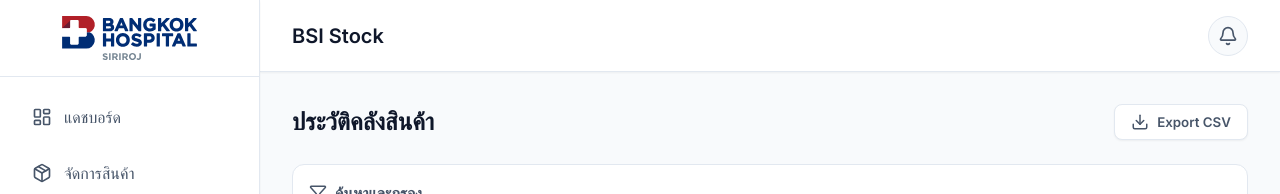
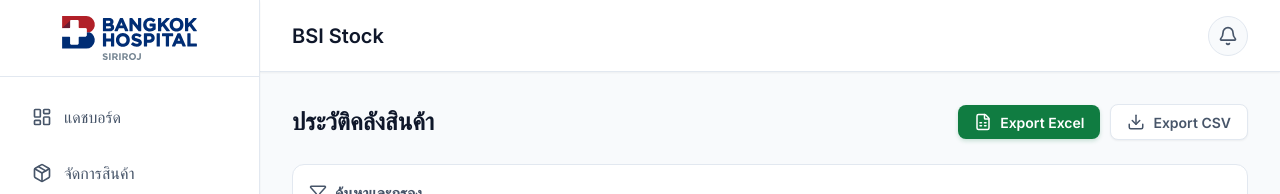
Before and after one commit to FEEKNK/BSI-Stock, a React (Vite) app: page /history in a window 1280 px wide. Shown: the top 194 px of the page. Built offline with nearby package versions, Linux system fonts and the light colour scheme; no server answers.

Commit message:
Fix date formatting 0:00, prevent HN scientific notation, and add beautiful Excel/CSV export

```diff
--- a/package.json
+++ b/package.json
@@ -24,7 +24,8 @@
     "react-chartjs-2": "^5.3.1",
     "react-dom": "^19.2.8",
     "react-router-dom": "^7.18.2",
-    "uuid": "^14.0.1"
+    "uuid": "^14.0.1",
+    "xlsx": "^0.18.5"
   },
   "devDependencies": {
     "@types/react": "^19.2.17",
--- a/src/pages/DashboardPage.jsx
+++ b/src/pages/DashboardPage.jsx
@@ -1,10 +1,11 @@
 import React, { useMemo, useState } from 'react';
-import { Package, AlertTriangle, AlertOctagon, TrendingUp, Download } from 'lucide-react';
+import { Package, AlertTriangle, AlertOctagon, TrendingUp, Download, FileSpreadsheet } from 'lucide-react';
 import { useDashboard } from '../hooks/useDashboard';
 import { useAppContext } from '../context/AppContext';
 import { StatsCard } from '../components/Dashboard/StatsCard';
 import { StockChart } from '../components/Dashboard/StockChart';
 import { Badge } from '../components/common/Badge';
+import { exportStockMatrix } from '../utils/exportUtils';
 
 export function DashboardPage() {
   const { stats, lowStockItems } = useDashboard();
@@ -56,39 +57,6 @@ export function DashboardPage() {
   }, [products]);
 
   const [activeCategoryTab, setActiveCategoryTab] = useState('ทั้งหมด');
-
-  const exportToCSV = () => {
-    let csvContent = "หมวดหมู่,ชื่อสินค้า,ไซส์,สต็อกคงเหลือ\n";
-
-    groupedStockMatrix.forEach(group => {
-      group.products.forEach(p => {
-        if (!group.sizes || group.sizes.length === 0) {
-          csvContent += `"${group.category}","${p.name}","-","0"\n`;
-        } else {
-          group.sizes.forEach(size => {
-            const sizeData = p.sizes?.[size];
-            const stock = sizeData
-              ? (typeof sizeData === 'object' ? sizeData.stock : Number(sizeData))
-              : null;
-            if (stock !== null) {
-              csvContent += `"${group.category}","${p.name}","${size}","${stock}"\n`;
-            }
-          });
-        }
-      });
-    });
-
-    // Add BOM for Excel UTF-8 compatibility
-    const bom = "\uFEFF";
-    const blob = new Blob([bom + csvContent], { type: 'text/csv;charset=utf-8;' });
-    const link = document.createElement('a');
-    const url = URL.createObjectURL(blob);
-    link.setAttribute('href', url);
-    link.setAttribute('download', `stock_report_${new Date().toISOString().split('T')[0]}.csv`);
-    document.body.appendChild(link);
-    link.click();
-    document.body.removeChild(link);
-  };
 
   return (
     <div style={{ display: 'flex', flexDirection: 'column', gap: '24px' }}>
@@ -182,8 +150,27 @@ export function DashboardPage() {
             <h3 style={{ margin: 0, fontSize: '1rem', fontWeight: 600, color: 'var(--text-primary)' }}>
               📊 ตารางสต็อกแยกตามไซส์
             </h3>
+            <div style={{ display: 'flex', gap: '6px', alignItems: 'center' }}>
               <button
-              onClick={exportToCSV}
+                onClick={() => exportStockMatrix(groupedStockMatrix, 'xlsx')}
+                style={{
+                  display: 'flex', alignItems: 'center', gap: '6px',
+                  padding: '6px 12px',
+                  backgroundColor: '#107c41',
+                  border: 'none',
+                  color: '#ffffff',
+                  borderRadius: 'var(--radius-sm)',
+                  fontSize: '0.75rem',
+                  fontWeight: 600,
+                  cursor: 'pointer',
+                  boxShadow: '0 1px 3px rgba(16, 124, 65, 0.2)'
+                }}
+                title="ดาวน์โหลดเป็นไฟล์ Excel (.xlsx) สวยงาม คอลัมน์พอดี"
+              >
+                <FileSpreadsheet size={14} /> Export Excel
+              </button>
+              <button
+                onClick={() => exportStockMatrix(groupedStockMatrix, 'csv')}
                 style={{
                   display: 'flex', alignItems: 'center', gap: '6px',
                   padding: '6px 12px',
@@ -200,6 +187,7 @@ export function DashboardPage() {
               >
                 <Download size={14} /> Export CSV
               </button>
+            </div>
           </div>
 
           {/* Category Tabs */}
--- a/src/pages/DispensingPage.jsx
+++ b/src/pages/DispensingPage.jsx
@@ -1,9 +1,10 @@
 import React, { useState } from 'react';
-import { Plus, Search, Filter, Download } from 'lucide-react';
+import { Plus, Search, Filter, Download, FileSpreadsheet } from 'lucide-react';
 import { useDispensing } from '../hooks/useDispensing';
 import { DispensingList } from '../components/Dispensing/DispensingList';
 import { DispensingForm } from '../components/Dispensing/DispensingForm';
 import { Modal } from '../components/common/Modal';
+import { exportDispensingHistory } from '../utils/exportUtils';
 
 export function DispensingPage() {
   const { history, isLoading, fetchHistory, addRecord, updateRecord, deleteRecord } = useDispensing();
@@ -85,40 +86,32 @@ export function DispensingPage() {
     fontSize: '0.875rem'
   };
 
-  const exportToCSV = () => {
-    let csvContent = "วันที่,ประเภท,HN,สินค้า,ไซส์,จำนวน,ผู้เบิก,หมายเหตุ\n";
-
-    history.forEach(record => {
-      const date = record.dispensed_date ? new Date(record.dispensed_date).toLocaleString('th-TH') : '-';
-      const type = record.type === 'IN' ? 'รับเข้า' : 'เบิกออก';
-      const hn = record.hn || '-';
-      const product = record.product_name || '-';
-      const size = record.size || '-';
-      const quantity = record.quantity || 0;
-      const seller = record.seller || '-';
-      const note = record.note || '-';
-
-      const escapeCsv = (str) => `"${String(str).replace(/"/g, '""')}"`;
-      csvContent += `${escapeCsv(date)},${escapeCsv(type)},${escapeCsv(hn)},${escapeCsv(product)},${escapeCsv(size)},${escapeCsv(quantity)},${escapeCsv(seller)},${escapeCsv(note)}\n`;
-    });
-
-    const bom = "\uFEFF";
-    const blob = new Blob([bom + csvContent], { type: 'text/csv;charset=utf-8;' });
-    const link = document.createElement('a');
-    const url = URL.createObjectURL(blob);
-    link.setAttribute('href', url);
-    link.setAttribute('download', `history_report_${new Date().toISOString().split('T')[0]}.csv`);
-    document.body.appendChild(link);
-    link.click();
-    document.body.removeChild(link);
-  };
-
   return (
     <div style={{ display: 'flex', flexDirection: 'column', gap: '24px' }}>
-      <div style={{ display: 'flex', justifyContent: 'space-between', alignItems: 'center' }}>
+      <div style={{ display: 'flex', justifyContent: 'space-between', alignItems: 'center', flexWrap: 'wrap', gap: '12px' }}>
         <h1 style={{ fontSize: '1.5rem', fontWeight: 700, margin: 0, color: 'var(--text-primary)' }}>ประวัติคลังสินค้า</h1>
+        <div style={{ display: 'flex', gap: '10px', alignItems: 'center' }}>
           <button
-          onClick={exportToCSV}
+            onClick={() => exportDispensingHistory(history, 'xlsx')}
+            style={{
+              display: 'flex', alignItems: 'center', gap: '8px',
+              padding: '8px 16px',
+              backgroundColor: '#107c41',
+              border: 'none',
+              color: '#ffffff',
+              borderRadius: 'var(--radius-md)',
+              fontWeight: 600,
+              fontSize: '0.875rem',
+              cursor: 'pointer',
+              boxShadow: '0 2px 4px rgba(16, 124, 65, 0.2)',
+              transition: 'all 0.2s'
+            }}
+            title="ดาวน์โหลดเป็นไฟล์ Excel (.xlsx) สวยงาม คอลัมน์พอดี ไม่มี 0:00"
+          >
+            <FileSpreadsheet size={18} /> Export Excel
+          </button>
+          <button
+            onClick={() => exportDispensingHistory(history, 'csv')}
             style={{
               display: 'flex', alignItems: 'center', gap: '8px',
               padding: '8px 16px',
@@ -127,13 +120,16 @@ export function DispensingPage() {
               color: 'var(--text-secondary)',
               borderRadius: 'var(--radius-md)',
               fontWeight: 600,
+              fontSize: '0.875rem',
               cursor: 'pointer',
-            boxShadow: 'var(--shadow-sm)'
+              boxShadow: 'var(--shadow-sm)',
+              transition: 'all 0.2s'
             }}
-          title="ดาวน์โหลดเป็นไฟล์ CSV"
+            title="ดาวน์โหลดเป็นไฟล์ CSV (ไม่มี 0:00 และจัดฟอร์แมตแล้ว)"
           >
             <Download size={18} /> Export CSV
           </button>
+        </div>
       </div>
 
       <div style={{
--- /dev/null
+++ b/src/utils/exportUtils.js
@@ -0,0 +1,213 @@
+import * as XLSX from 'xlsx';
+
+/**
+ * Format a date string (YYYY-MM-DD or ISO) into clean Thai date (DD/MM/BBBB) without time (no 0:00 or 0.00)
+ */
+export const formatExportDate = (dateVal) => {
+  if (!dateVal) return '-';
+  if (typeof dateVal === 'string') {
+    const clean = dateVal.split('T')[0];
+    const parts = clean.split('-');
+    if (parts.length === 3) {
+      const y = parseInt(parts[0], 10);
+      const m = parts[1].padStart(2, '0');
+      const d = parts[2].padStart(2, '0');
+      const thaiYear = y > 2400 ? y : y + 543;
+      return `${d}/${m}/${thaiYear}`;
+    }
+  }
+  const d = new Date(dateVal);
+  if (isNaN(d.getTime())) return String(dateVal);
+  const day = String(d.getDate()).padStart(2, '0');
+  const month = String(d.getMonth() + 1).padStart(2, '0');
+  const year = d.getFullYear();
+  const thaiYear = year > 2400 ? year : year + 543;
+  return `${day}/${month}/${thaiYear}`;
+};
+
+/**
+ * Export Dispensing History to Excel (.xlsx) or CSV (.csv)
+ */
+export const exportDispensingHistory = (history = [], format = 'xlsx') => {
+  if (!history || history.length === 0) {
+    alert('ไม่มีข้อมูลประวัติสำหรับส่งออก');
+    return;
+  }
+
+  const filename = `history_report_${new Date().toISOString().split('T')[0]}`;
+
+  if (format === 'xlsx') {
+    // 1. Prepare Header and Data rows
+    const headers = ['วันที่', 'ประเภท', 'HN', 'สินค้า', 'ไซส์', 'จำนวน', 'ผู้เบิก', 'หมายเหตุ'];
+
+    const rows = history.map(record => [
+      formatExportDate(record.dispensed_date),
+      record.type === 'IN' ? 'รับเข้า' : 'เบิกออก',
+      record.hn ? String(record.hn) : '-',
+      record.product_name || '-',
+      record.size || '-',
+      Number(record.quantity) || 0,
+      record.seller || '-',
+      record.note || '-'
+    ]);
+
+    const data = [headers, ...rows];
+
+    // 2. Create Sheet
+    const ws = XLSX.utils.aoa_to_sheet(data);
+
+    // 3. Ensure HN column is strictly stored as string type ('s') to prevent scientific notation (e.g. 1.55E+10)
+    const hnColIndex = 2; // Column C (0-indexed)
+    for (let r = 1; r <= rows.length; r++) {
+      const cellRef = XLSX.utils.encode_cell({ r, c: hnColIndex });
+      if (ws[cellRef]) {
+        ws[cellRef].t = 's'; // Force string
+        ws[cellRef].z = '@'; // Text format
+      }
+    }
+
+    // 4. Calculate auto column widths with safety margin so no '#########' occurs
+    const colWidths = headers.map((header, colIdx) => {
+      let maxLen = header.length * 2; // Thai characters approx width
+      data.forEach(row => {
+        const val = row[colIdx];
+        if (val !== null && val !== undefined) {
+          const str = String(val);
+          const len = str.length;
+          if (len > maxLen) maxLen = len;
+        }
+      });
+      return { wch: Math.max(maxLen + 4, 14) };
+    });
+
+    ws['!cols'] = colWidths;
+
+    // 5. Create Workbook and Download
+    const wb = XLSX.utils.book_new();
+    XLSX.utils.book_append_sheet(wb, ws, 'ประวัติการเบิกสินค้า');
+    XLSX.writeFile(wb, `${filename}.xlsx`);
+
+  } else {
+    // Export Clean CSV
+    let csvContent = "วันที่,ประเภท,HN,สินค้า,ไซส์,จำนวน,ผู้เบิก,หมายเหตุ\n";
+
+    history.forEach(record => {
+      const date = formatExportDate(record.dispensed_date);
+      const type = record.type === 'IN' ? 'รับเข้า' : 'เบิกออก';
+      const hn = record.hn ? String(record.hn) : '-';
+      const product = record.product_name || '-';
+      const size = record.size || '-';
+      const quantity = record.quantity || 0;
+      const seller = record.seller || '-';
+      const note = record.note || '-';
+
+      const escapeCsv = (str) => `"${String(str).replace(/"/g, '""')}"`;
+
+      // For HN in CSV, if it is a long number, prefix with ="..." so Excel opens as text without scientific notation (1.55E+10)
+      const formattedHn = /^\d{5,}$/.test(hn) ? `="${hn}"` : escapeCsv(hn);
+
+      csvContent += `${escapeCsv(date)},${escapeCsv(type)},${formattedHn},${escapeCsv(product)},${escapeCsv(size)},${quantity},${escapeCsv(seller)},${escapeCsv(note)}\n`;
+    });
+
+    const bom = "\uFEFF"; // UTF-8 BOM for Thai support in Excel
+    const blob = new Blob([bom + csvContent], { type: 'text/csv;charset=utf-8;' });
+    const link = document.createElement('a');
+    const url = URL.createObjectURL(blob);
+    link.setAttribute('href', url);
+    link.setAttribute('download', `${filename}.csv`);
+    document.body.appendChild(link);
+    link.click();
+    document.body.removeChild(link);
+    URL.revokeObjectURL(url);
+  }
+};
+
+/**
+ * Export Stock Matrix to Excel (.xlsx) or CSV (.csv)
+ */
+export const exportStockMatrix = (groupedStockMatrix = [], format = 'xlsx') => {
+  if (!groupedStockMatrix || groupedStockMatrix.length === 0) {
+    alert('ไม่มีข้อมูลสำหรับส่งออก');
+    return;
+  }
+
+  const filename = `stock_report_${new Date().toISOString().split('T')[0]}`;
+
+  const rows = [];
+  groupedStockMatrix.forEach(group => {
+    (group.products || []).forEach(p => {
+      if (!group.sizes || group.sizes.length === 0) {
+        rows.push([
+          group.category || '-',
+          p.name || '-',
+          '-',
+          0
+        ]);
+      } else {
+        group.sizes.forEach(size => {
+          const sizeData = p.sizes?.[size];
+          const stock = sizeData
+            ? (typeof sizeData === 'object' ? sizeData.stock : Number(sizeData))
+            : null;
+          if (stock !== null) {
+            rows.push([
+              group.category || '-',
+              p.name || '-',
+              size,
+              Number(stock) || 0
+            ]);
+          }
+        });
+      }
+    });
+  });
+
+  if (rows.length === 0) {
+    alert('ไม่มีข้อมูลสต็อกสินค้า');
+    return;
+  }
+
+  if (format === 'xlsx') {
+    const headers = ['หมวดหมู่', 'ชื่อสินค้า', 'ไซส์', 'สต็อกคงเหลือ'];
+    const data = [headers, ...rows];
+
+    const ws = XLSX.utils.aoa_to_sheet(data);
+
+    const colWidths = headers.map((header, colIdx) => {
+      let maxLen = header.length * 2;
+      data.forEach(row => {
+        const val = row[colIdx];
+        if (val !== null && val !== undefined) {
+          const len = String(val).length;
+          if (len > maxLen) maxLen = len;
+        }
+      });
+      return { wch: Math.max(maxLen + 4, 14) };
+    });
+
+    ws['!cols'] = colWidths;
+
+    const wb = XLSX.utils.book_new();
+    XLSX.utils.book_append_sheet(wb, ws, 'ภาพรวมสต็อก');
+    XLSX.writeFile(wb, `${filename}.xlsx`);
+
+  } else {
+    let csvContent = "หมวดหมู่,ชื่อสินค้า,ไซส์,สต็อกคงเหลือ\n";
+    const escapeCsv = (str) => `"${String(str).replace(/"/g, '""')}"`;
+
+    rows.forEach(row => {
+      csvContent += `${escapeCsv(row[0])},${escapeCsv(row[1])},${escapeCsv(row[2])},${row[3]}\n`;
+    });
+
+    const bom = "\uFEFF";
+    const blob = new Blob([bom + csvContent], { type: 'text/csv;charset=utf-8;' });
+    const link = document.createElement('a');
+    const url = URL.createObjectURL(blob);
+    link.setAttribute('href', url);
+    link.setAttribute('download', `${filename}.csv`);
+    document.body.appendChild(link);
+    link.click();
+    document.body.removeChild(link);
+    URL.revokeObjectURL(url);
+  }
+};
```
Also changed, not shown: 1 other file (tests, documents, lock files or other folders). Lines whose indentation alone changed are shown as unchanged.
